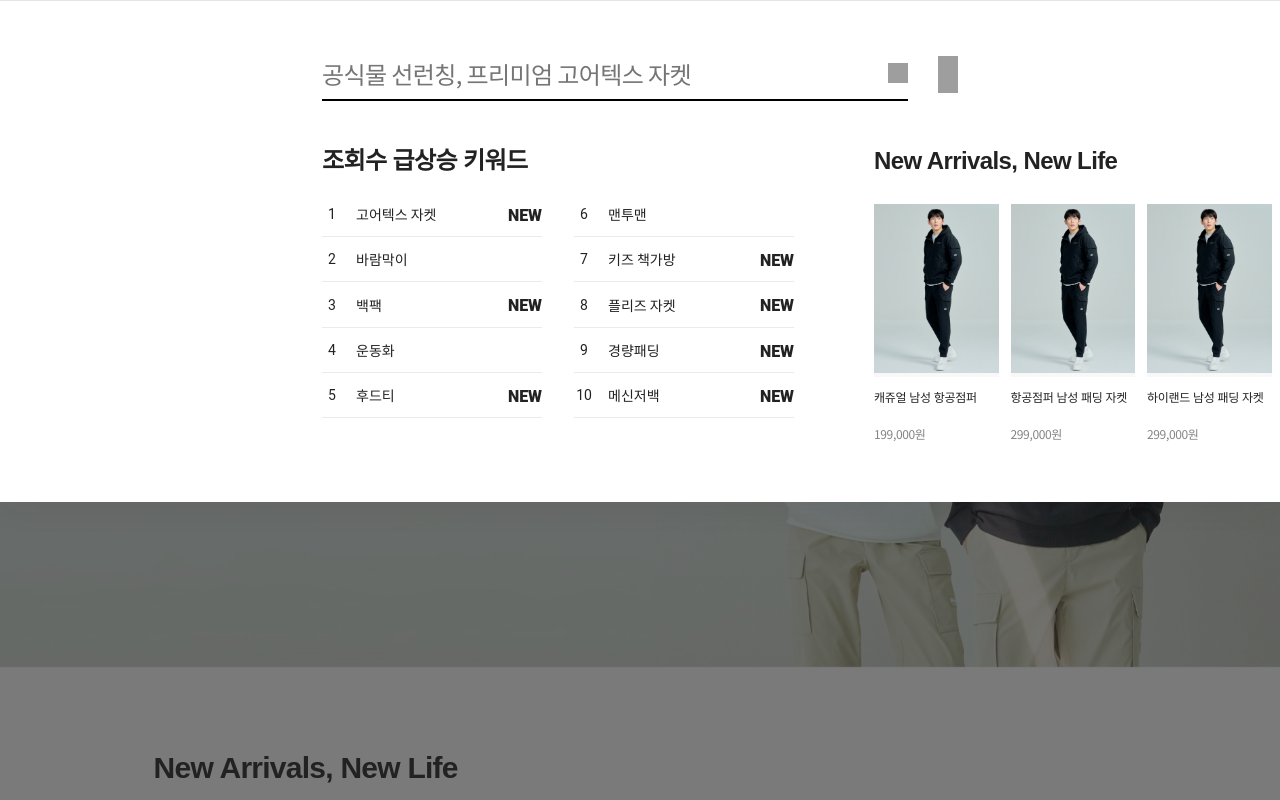
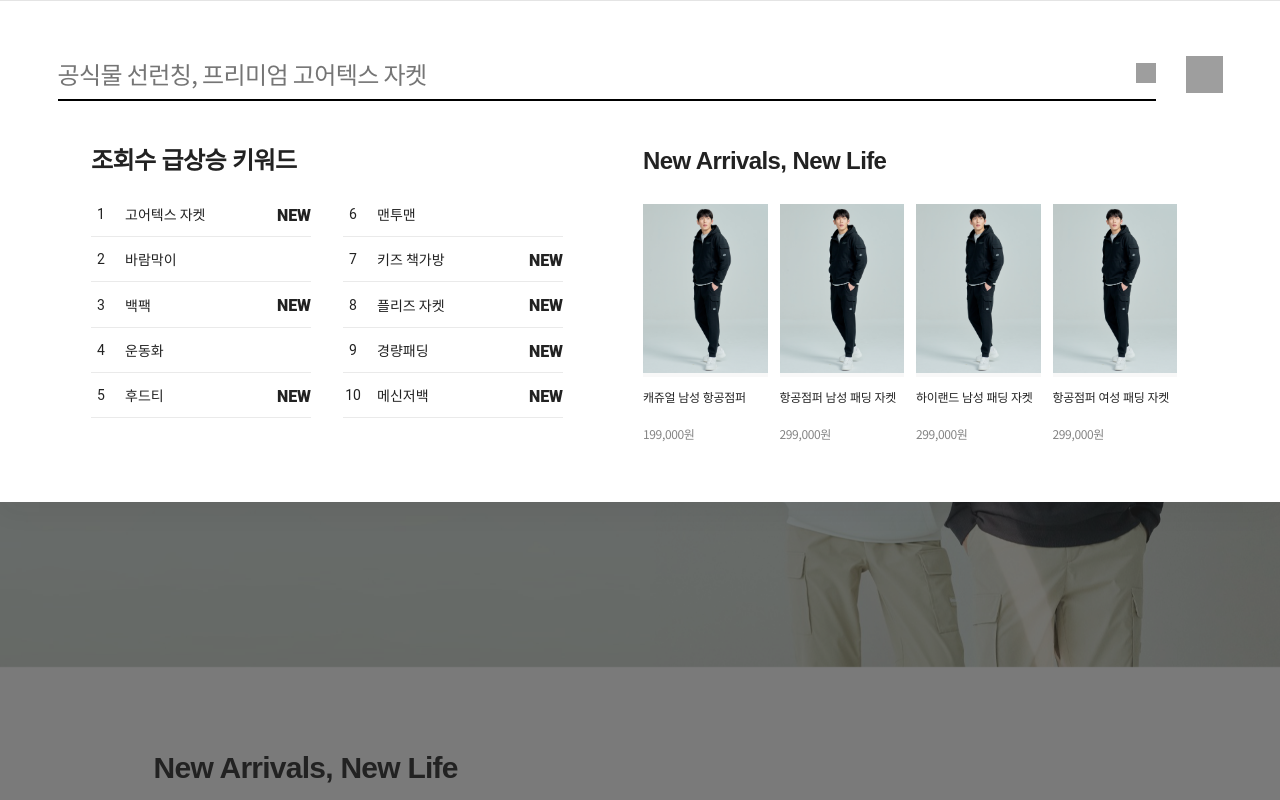
Before and after one commit to jeong-se-hun/frontTest, a Next.js app: page / in a window 1280 px wide. Both pictures are taken after a click on the button 1110 px from the left and 100 px from the top of the page. Shown: the top 800 px of the page. Built offline with nearby package versions, Linux system fonts and the light colour scheme; grey boxes are pictures that could not be loaded.

Commit message:
:lipstick: searchModal 위치 수정

```diff
--- a/src/components/searchModal/Modal.tsx
+++ b/src/components/searchModal/Modal.tsx
@@ -12,10 +12,10 @@ export default function Modal({ onClose }: ModalProps) {
   return (
     <>
       <ModalContainer>
-        <Test>
+        <SearchContainer>
           <SearchBox />
           <CloseButton type="button" onClick={onClose} />
-        </Test>
+        </SearchContainer>
         <ContextBox>
           <WordList />
           <HotItemList />
@@ -25,10 +25,6 @@ export default function Modal({ onClose }: ModalProps) {
     </>
   );
 }
-
-const Test = styled.div`
-  display: flex;
-`;
 
 const ModalContainer = styled.div`
   position: fixed;
@@ -41,6 +37,13 @@ const ModalContainer = styled.div`
   box-shadow: 0 10px 25px 0 rgb(34 34 34 / 5%);
   border-top: 1px solid #e4e4e4;
   z-index: 10;
+  display: flex;
+  flex-direction: column;
+  align-items: center;
+`;
+
+const SearchContainer = styled.div`
+  display: flex;
 `;
 
 const ContextBox = styled.div`
```
